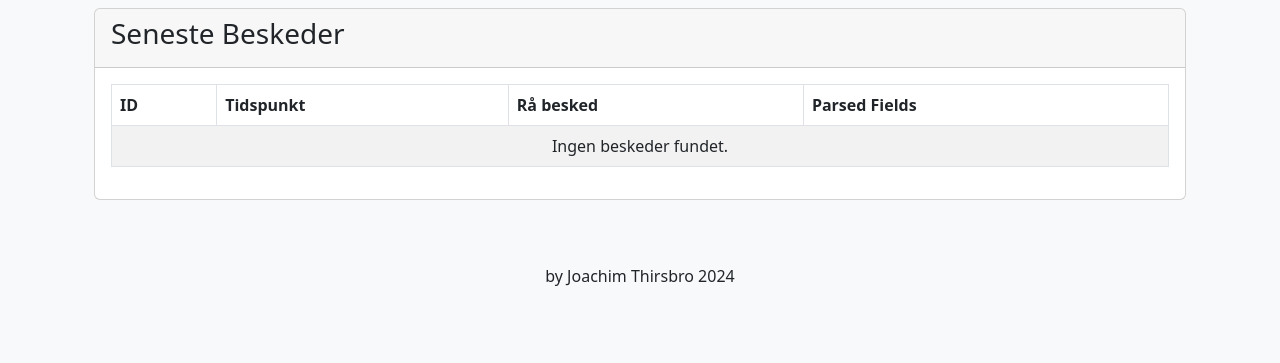
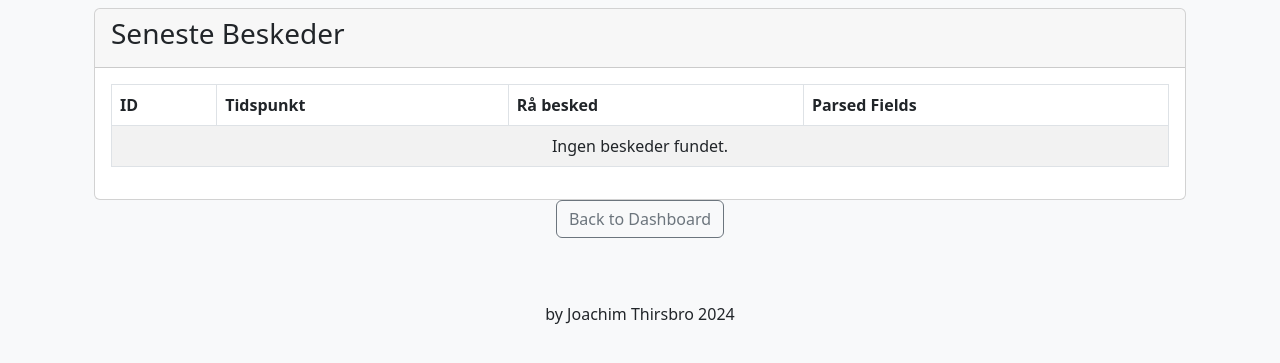
Before and after one commit to joachimth/PythonPagerTelegramForwarder, a Flask app: page /latest_messages in a window 1280 px wide. Shown: the part 136-499 px from the top of the page. Run offline with Flask 2, Linux system fonts and the light colour scheme; the visitor is signed in with stand-in values (Sample User, id 1); data that the repository does not hold is empty.

Commit message:
Update latest_messages.html

```diff
--- a/templates/latest_messages.html
+++ b/templates/latest_messages.html
@@ -22,7 +22,14 @@
             </div>
         </div>
     </div>
+    <!-- Back to Dashboard -->
+    <div class="text-center">
+        <a href="/admin" class="btn btn-outline-secondary">Back to Dashboard</a>
+    </div>
 </div>
+
+
+
 
 <script>
     function fetchMessages() {
```
